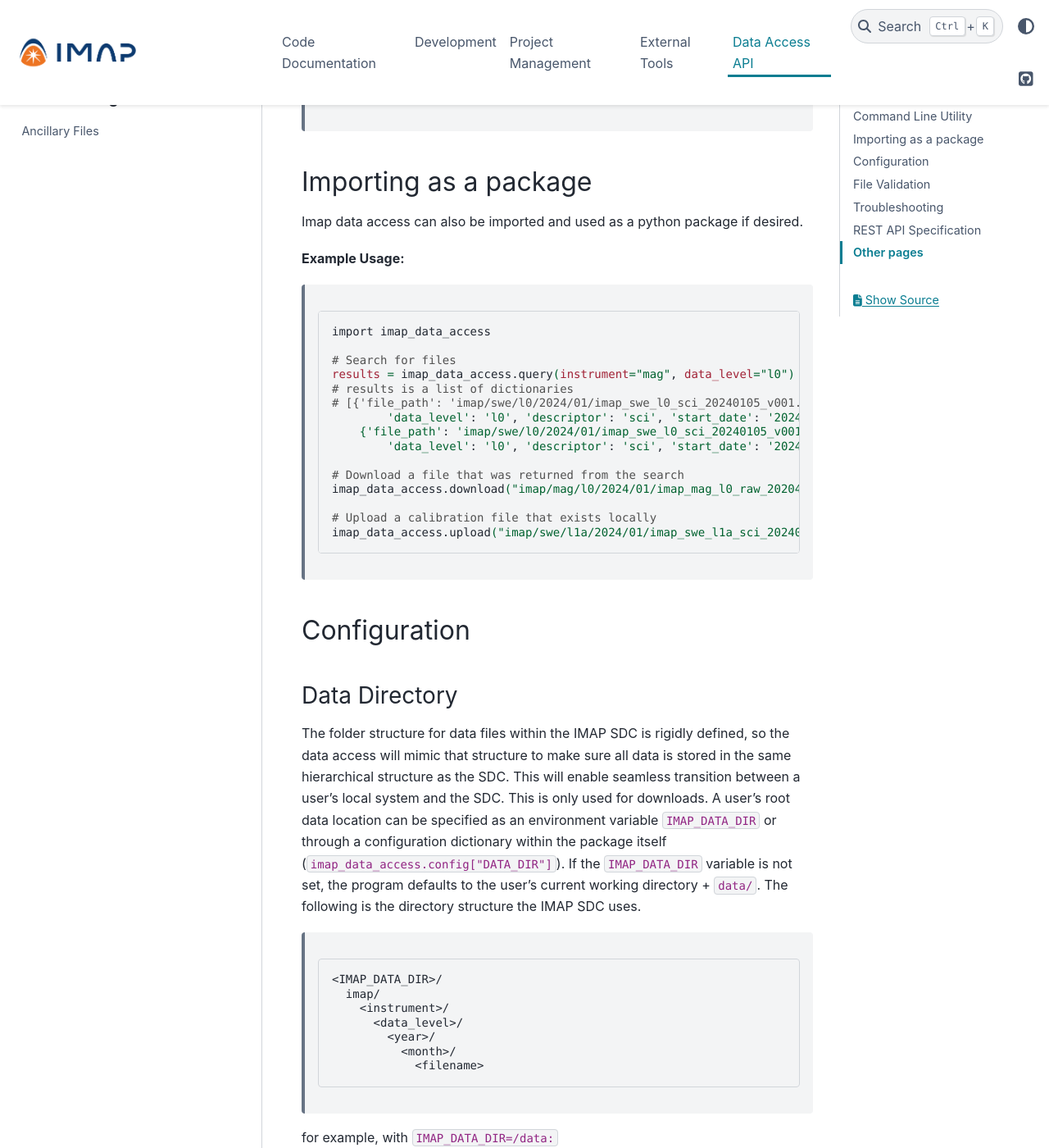
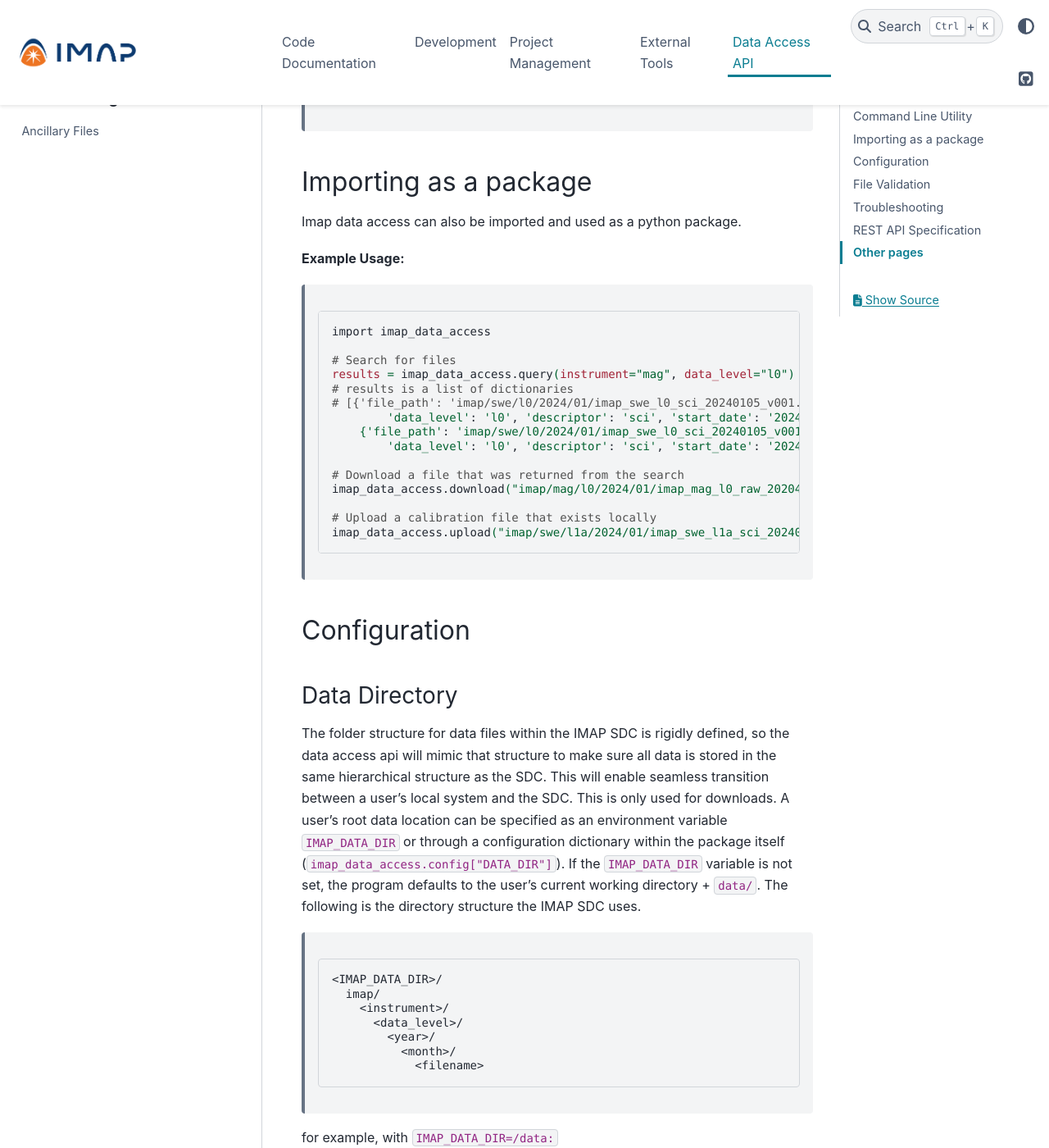
Before and after one commit to IMAP-Science-Operations-Center/imap_processing, a Sphinx documentation site: the page built from docs/source/data-access-api/index.rst, in a window 1280 px wide and 1400 px high, scrolled down 2690 px. Shown: the whole window at 82% size. Built offline with Sphinx 7.4.7 and the PyData theme 0.15.4, drawn with Linux system fonts in a browser that asks for light colours; the version number is read from the project's files by our own code; some of the changed text lies outside the part shown.

Commit message:
Final touches

```diff
--- a/docs/source/data-access-api/index.rst
+++ b/docs/source/data-access-api/index.rst
@@ -83,7 +83,7 @@
 
 Similarly, files can be uploaded to the API using the command ``upload``.
 
-When uploading files to the API, ensure these files are stored properly in a ``data`` directory (see the Data Directory section below for more information). Then,
+When uploading files to the API, ensure these files are stored properly in a ``data`` directory (see the `Data Directory`_ section below for more information). Then,
 ensure your working directory is one level above ``data`` in order to properly upload files.
 
 [WIP] Certain ancillary files can also be uploaded to the API. For more specific information regarding these files, visit
@@ -97,7 +97,7 @@
 
 Importing as a package
 ----------------------
-Imap data access can also be imported and used as a python package if desired.
+Imap data access can also be imported and used as a python package.
 
 **Example Usage:**
 
@@ -127,7 +127,7 @@
 Data Directory
 ^^^^^^^^^^^^^^
 
-The folder structure for data files within the IMAP SDC is rigidly defined, so the data access will mimic that structure to make sure all data is stored in the same hierarchical structure as the SDC. This will enable seamless transition between a user's local system and the SDC. This is only used for downloads.
+The folder structure for data files within the IMAP SDC is rigidly defined, so the data access api will mimic that structure to make sure all data is stored in the same hierarchical structure as the SDC. This will enable seamless transition between a user's local system and the SDC. This is only used for downloads.
 A user's root data location can be specified as an environment variable ``IMAP_DATA_DIR`` or through a configuration dictionary within the package itself (``imap_data_access.config["DATA_DIR"]``). If the ``IMAP_DATA_DIR`` variable is not set, the program defaults to the user's current working directory + ``data/``.
 The following is the directory structure the IMAP SDC uses.
 
@@ -161,7 +161,7 @@
 File Validation
 ---------------
 
-This package validates filenames and paths to check they follow our standards, as defined by the [filename conventions](https://imap-processing.readthedocs.io/en/latest/development-guide/style-guide/naming-conventions.html). There is also a class available for use by other packages to create filepaths and filenames that follow the IMAP SDC conventions.
+This package validates filenames and paths to check they follow our standards, as defined by the `filename conventions <https://imap-processing.readthedocs.io/en/latest/development-guide/style-guide/naming-conventions.html>`_. There is also a class available for use by other packages to create filepaths and filenames that follow the IMAP SDC conventions.
 To use this class, use ``imap_data_access.ScienceFilePath``.
 
 Usage:
@@ -194,7 +194,7 @@
 
             pip install --upgrade certifi
 
-#. Install system certificates -- Depending on the Python version you installed the program with the command will look something like this:
+#. Install system certificates -- Depending on the Python version you installed the program with, the command will look something like this:
 
     .. code-block:: bash
 
@@ -207,7 +207,7 @@
 FileNotFoundError
 ^^^^^^^^^^^^^^^^^
 
-This could mean that the local data directory is not set up with the same paths as the SDC. See the data directory section for an example of how to set this up.
+This could mean that the local data directory is not set up with the same paths as the SDC. See the `Data Directory`_ section for an example of how to set this up.
 
 .. _rest-api-specification:
 
```
Also changed, not shown: other parts of docs/source/data-access-api/index.rst (+2 -2 lines).
